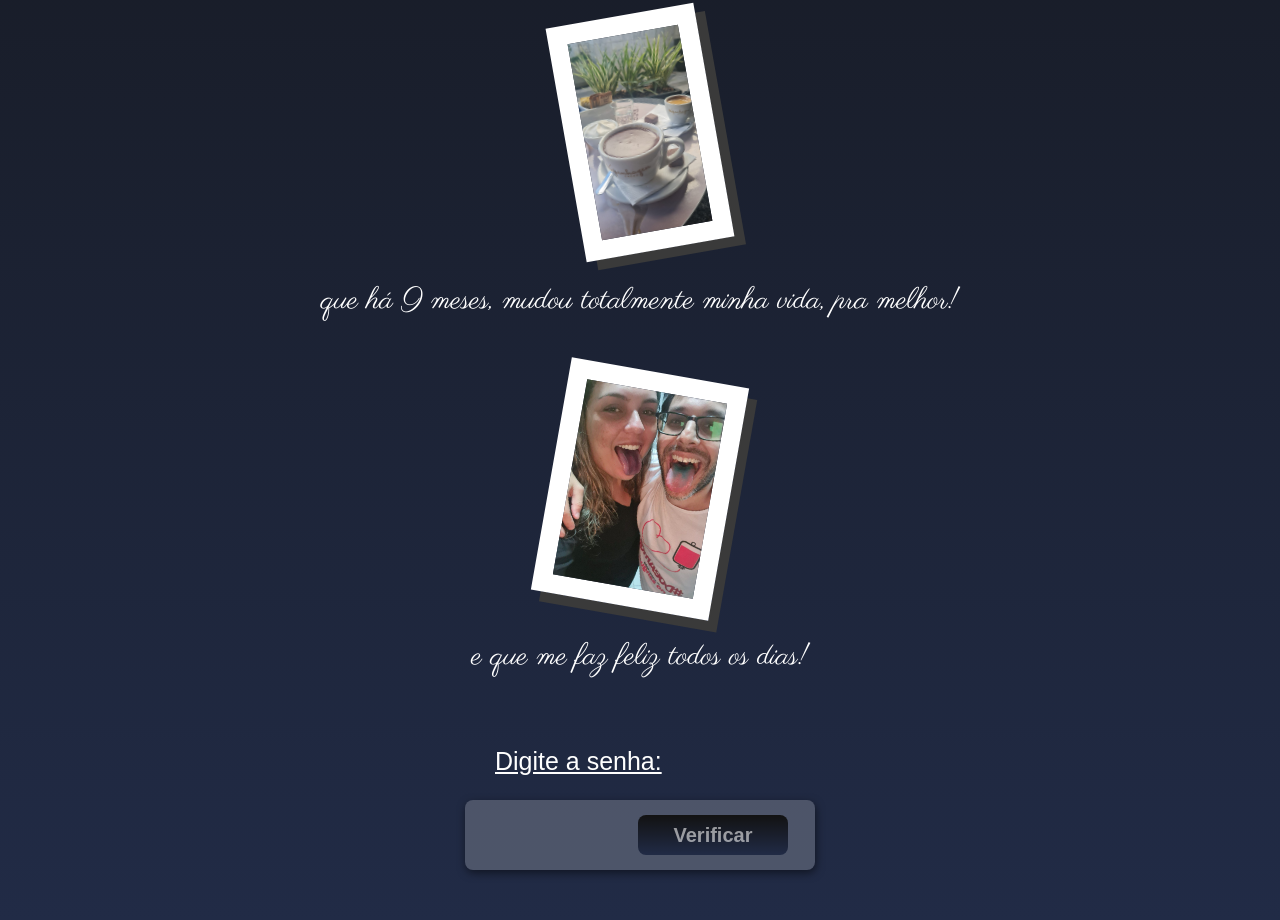
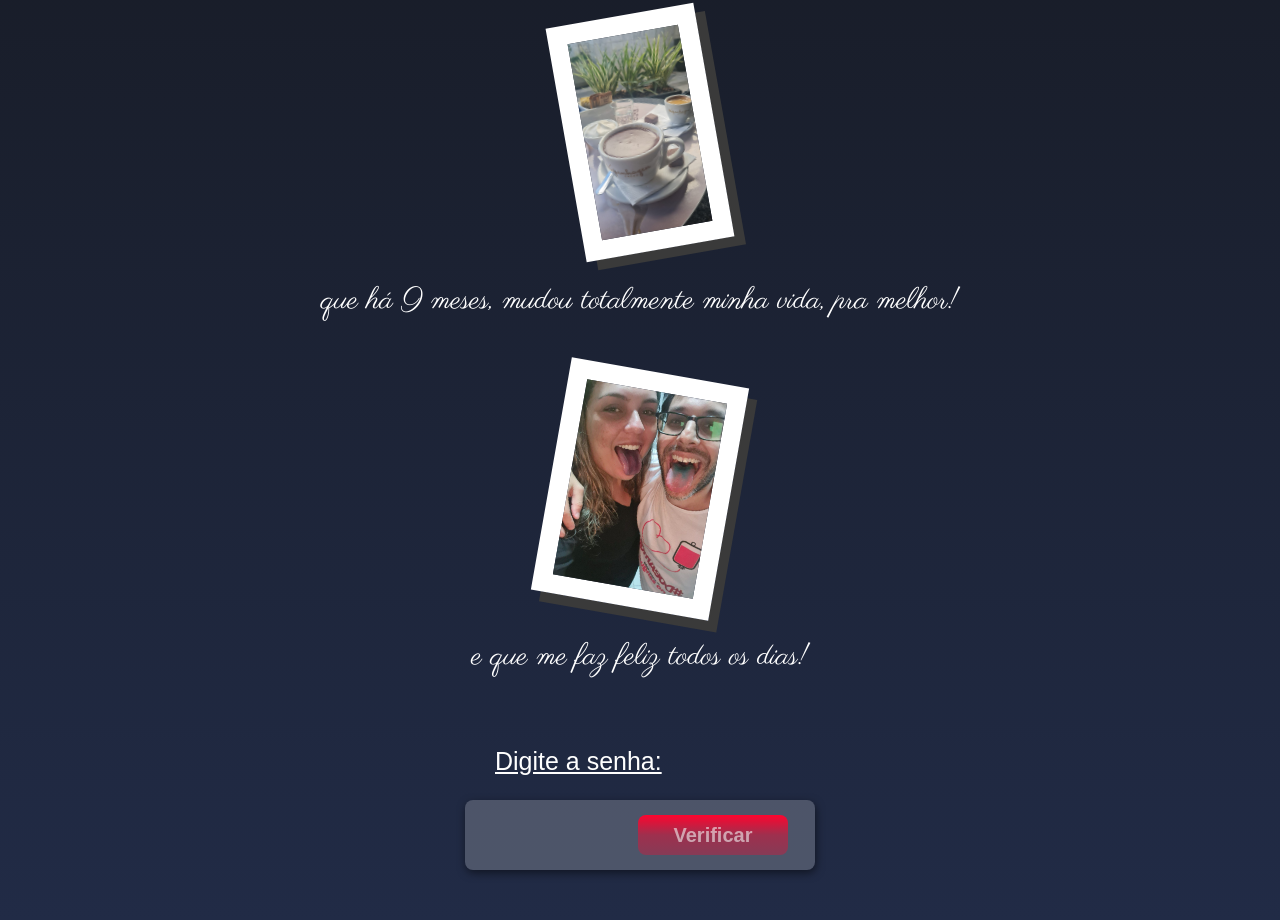
Before and after one commit to leandrosob/prog_ca, a plain HTML site: page codigo.html in a window 1280 px wide. Shown: the part 789-1709 px from the top of the page. Drawn offline with Linux system fonts and the light colour scheme; some packages are replaced by stand-ins of ours; a script that the page names is missing.

Commit message:
Alteração da cor do botão codigo.css

```diff
--- a/css/codigo.css
+++ b/css/codigo.css
@@ -108,7 +108,7 @@
 }
 
 .button {
-	background: linear-gradient(#121212, #212b46) !important;
+	background: linear-gradient(to top, #fd052e53, #fd052e75, #fd052f) !important;
 	padding: 0px 15px;
 	height: 40px;
 	border-radius: 8px;
```
